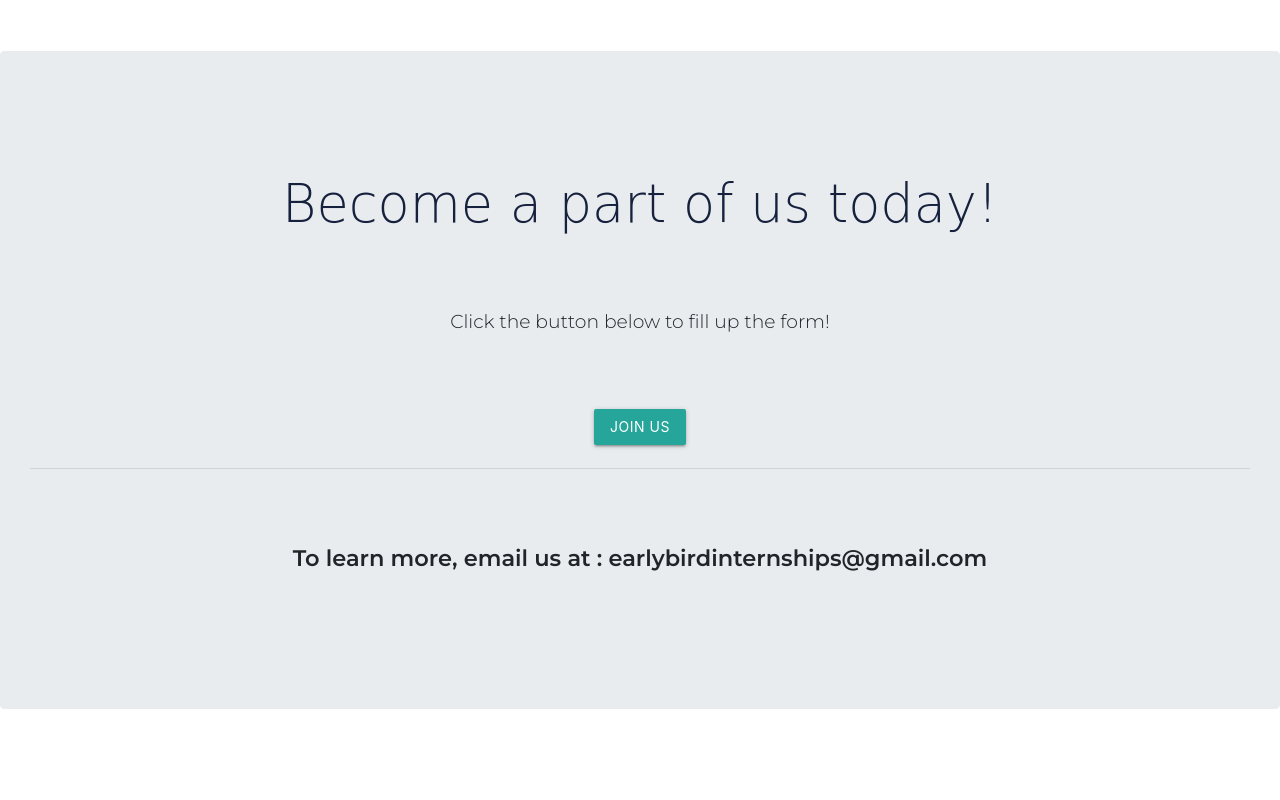
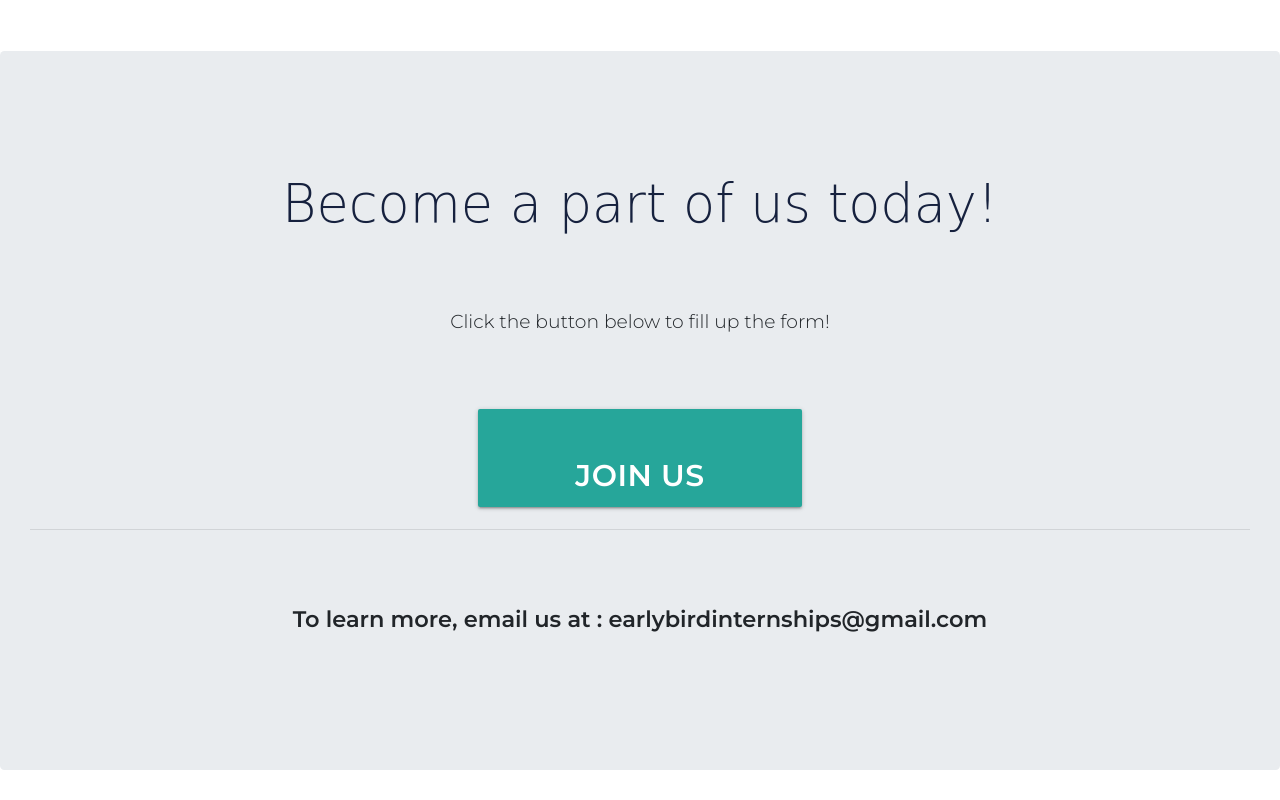
Before and after one commit to ridhixmakharia/EarlyBird-Internships, a plain HTML site: page index.html in a window 1280 px wide. Shown: the part 3118-3918 px from the top of the page. Before the commit the page ends 3857 px from the top, so only its background shows below. Drawn offline with nearby package versions, Linux system fonts and the light colour scheme; a web font is replaced by a local one.

Commit message:
New button update

```diff
--- a/css/styles.css
+++ b/css/styles.css
@@ -71,3 +71,9 @@ p {
 .row{
   align-items: center;
 }
+.btn{
+  padding: 4% 8%;
+  font-family: "Montserrat";
+  font-weight: bold;
+  font-size: 2rem;
+}
```
